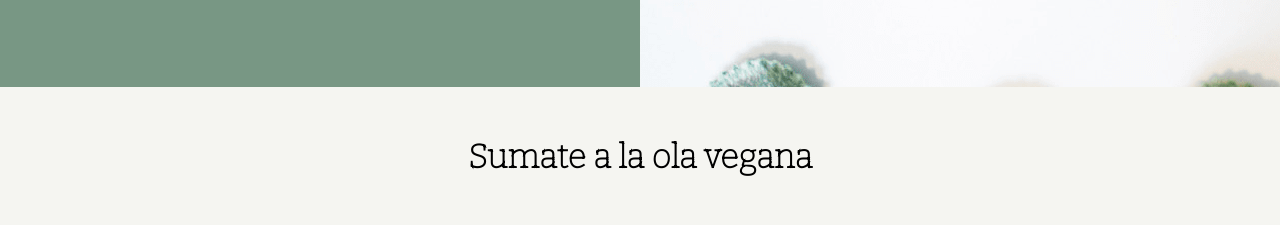
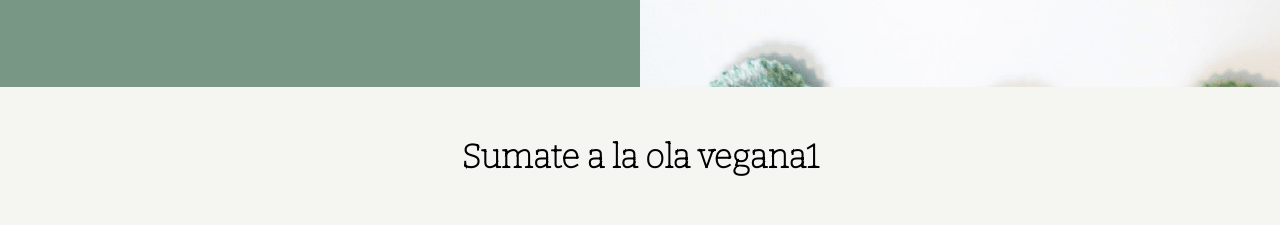
Before and after one commit to yoshicalderini/desafio15_ondaveggie, a plain HTML site: page index.html in a window 1280 px wide. Shown: the part 780-1005 px from the top of the page. Drawn offline with nearby package versions, Linux system fonts and the light colour scheme.

Commit message:
prueba de commit con gitlens

```diff
--- a/index.html
+++ b/index.html
@@ -80,7 +80,7 @@
 
 
         <h2 class="seccion2-titulo">
-            Sumate a la ola vegana
+            Sumate a la ola vegana1
         </h2>
 
 
```
